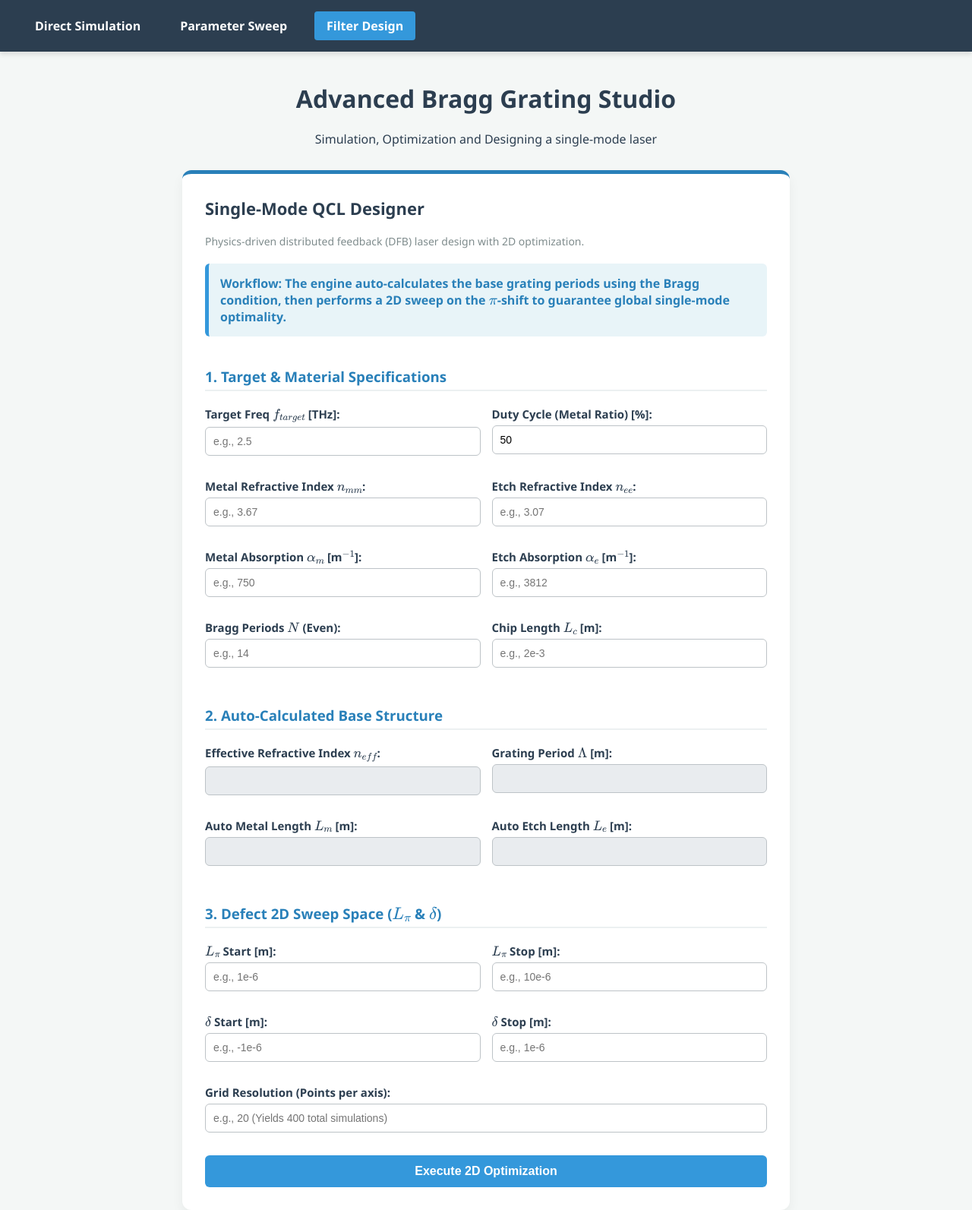
After one commit to punkginger/BraggGratingFilter, a Flask app: page /design in a window 1280 px wide. The commit adds this page. Shown: the whole page at 76% size. Run offline with Flask 3, Linux system fonts and the light colour scheme; some libraries are stand-ins or nearby versions.

Commit message:
tried to introduce a 2d-sweep method for Lpi and delta to design a single mode laser with optimized parameters. it's still buggy and not working normally, seems that Lpi has no impact on the outcome, how could that be?

```diff
--- a/app.py
+++ b/app.py
@@ -2,6 +2,7 @@ from flask import Flask, render_template, request, jsonify
 import numpy as np
 from engineer_bragg_grating import engineer_bragg_grating
 from bragg_grating_tmm import bragg_grating_tmm
+from engineer_2d_bragg_grating import run_2d_sweep
 
 app = Flask(__name__)
 
@@ -12,6 +13,10 @@ def simulate_page():
 @app.route('/optimize')
 def optimize_page():
     return render_template('optimize.html', active_page='optimize')
+
+@app.route('/design')
+def design_page():
+    return render_template('design.html', active_page='design')
 
 
 @app.route('/api/simulate', methods=['POST'])
@@ -90,5 +95,41 @@ def run_optimization():
         # We catch any ValueError thrown by the engineer_bragg_grating engine!
         return jsonify({"status": "error", "message": str(e)}), 400
 
+@app.route('/api/design', methods=['POST'])
+def run_design():
+    data = request.json
+
+    try:
+        resolution = int(data['resolution'])
+        Lpi_array = np.linspace(data['lpi_start'], data['lpi_stop'], resolution)
+        delta_array = np.linspace(data['delta_start'], data['delta_stop'], resolution)
+
+
+        f_target = float(data['f_target'])
+        Lm = float(data['Lm'])
+        Le = float(data['Le'])
+        nmm = float(data['nmm'])
+        nee = float(data['nee'])
+        am = float(data['am'])
+        ae = float(data['ae'])
+        N = int(data['N'])
+        Lc = float(data['Lc'])
+
+        error_matrix, best_Lpi, best_delta = run_2d_sweep(
+            f_target, Lpi_array, delta_array, Lm, Le, nmm, nee, am, ae, N, Lc
+        )
+
+        return jsonify({
+            "status": "success",
+            "optimal_Lpi": float(best_Lpi),
+            "optimal_delta": float(best_delta),
+            "Lpi_array": Lpi_array.tolist(),
+            "delta_array": delta_array.tolist(),
+            "error_matrix": error_matrix.tolist()
+        }), 200
+
+    except Exception as e:
+        return jsonify({"status": "error", "message": str(e)}), 400
+
 if __name__ == '__main__':
     app.run(debug=True, port=5000)
--- a/templates/base.html
+++ b/templates/base.html
@@ -30,12 +30,12 @@
 <body>
     <div class="navbar">
         <a href="/" class="{% if active_page == 'simulate' %}active{% endif %}">Direct Simulation</a>
-        <a href="/optimize" class="{% if active_page == 'optimize' %}active{% endif %}">Parameter Optimization</a>
-        <a href="#" style="opacity: 0.5;">Filter Design (Coming Soon!)</a>
+        <a href="/optimize" class="{% if active_page == 'optimize' %}active{% endif %}">Parameter Sweep</a>
+        <a href="/design" class="{% if active_page == 'design' %}active{% endif %}">Filter Design</a>
     </div>
     <div class="header">
         <h1>Advanced Bragg Grating Studio</h1>
-        <p>Signal Processing & Optical Filter Design</p>
+        <p>Simulation, Optimization and Designing a single-mode laser</p>
     </div>
     <div class="container">
         {% block content %}{% endblock %}
--- /dev/null
+++ b/templates/design.html
@@ -0,0 +1,229 @@
+{% extends "base.html" %}
+
+{% block content %}
+<style>
+    .form-grid { display: grid; grid-template-columns: 1fr 1fr; gap: 15px; }
+    .section-title { grid-column: 1 / -1; margin-top: 20px; margin-bottom: 5px; border-bottom: 2px solid #ecf0f1; padding-bottom: 5px; color: #2980b9; }
+    .warning-box { background-color: #e8f4f8; color: #2980b9; padding: 15px; border-radius: 6px; border-left: 5px solid #3498db; margin-bottom: 20px; font-weight: bold; }
+    #error-box { display: none; background-color: #f8d7da; color: #721c24; padding: 15px; border-radius: 6px; border-left: 5px solid #f5c6cb; margin-bottom: 20px; font-weight: bold; }
+    .info-box { background-color: #e8f4f8; color: #2980b9; padding: 15px; border-radius: 6px; border-left: 5px solid #3498db; margin-bottom: 20px; font-weight: bold;}
+    .readonly-input { background-color: #e9ecef; cursor: not-allowed; font-weight: bold; color: #2c3e50; }
+</style>
+
+<div class="card" style="border-top-color: #2980b9;">
+    <h2>Single-Mode QCL Designer</h2>
+    <p class="subtitle">Physics-driven distributed feedback (DFB) laser design with 2D optimization.</p>
+
+    <div class="info-box">
+        Workflow: The engine auto-calculates the base grating periods using the Bragg condition, then performs a 2D sweep on the \(\pi\)-shift to guarantee global single-mode optimality.
+    </div>
+
+    <div id="error-box"></div>
+
+    <div class="form-grid">
+        <h3 class="section-title">1. Target & Material Specifications</h3>
+        <div class="form-group">
+            <label>Target Freq \(f_{target}\) [THz]:</label>
+            <input type="number" id="des-freq" placeholder="e.g., 2.5" step="0.1" oninput="calculateBragg()">
+        </div>
+        <div class="form-group">
+            <label>Duty Cycle (Metal Ratio) [%]:</label>
+            <input type="number" id="des-duty" value="50" step="1" oninput="calculateBragg()">
+        </div>
+
+        <div class="form-group">
+            <label>Metal Refractive Index \(n_{mm}\):</label>
+            <input type="number" id="des-nmm" placeholder="e.g., 3.67" step="0.01" oninput="calculateBragg()">
+        </div>
+        <div class="form-group">
+            <label>Etch Refractive Index \(n_{ee}\):</label>
+            <input type="number" id="des-nee" placeholder="e.g., 3.07" step="0.01" oninput="calculateBragg()">
+        </div>
+        <div class="form-group">
+            <label>Metal Absorption \(\alpha_m\) [m\(^{-1}\)]:</label>
+            <input type="number" id="des-am" placeholder="e.g., 750">
+        </div>
+        <div class="form-group">
+            <label>Etch Absorption \(\alpha_e\) [m\(^{-1}\)]:</label>
+            <input type="number" id="des-ae" placeholder="e.g., 3812">
+        </div>
+
+        <div class="form-group"><label>Bragg Periods \(N\) (Even):</label><input type="number" id="des-N" placeholder="e.g., 14"></div>
+        <div class="form-group"><label>Chip Length \(L_c\) [m]:</label><input type="number" id="des-Lc" placeholder="e.g., 2e-3"></div>
+
+        <h3 class="section-title">2. Auto-Calculated Base Structure</h3>
+        <div class="form-group">
+            <label>Effective Refractive Index \(n_{eff}\):</label>
+            <input type="text" id="calc-neff" class="readonly-input" readonly>
+        </div>
+        <div class="form-group">
+            <label>Grating Period \(\Lambda\) [m]:</label>
+            <input type="text" id="calc-period" class="readonly-input" readonly>
+        </div>
+        <div class="form-group">
+            <label>Auto Metal Length \(L_m\) [m]:</label>
+            <input type="text" id="calc-Lm" class="readonly-input" readonly>
+        </div>
+        <div class="form-group">
+            <label>Auto Etch Length \(L_e\) [m]:</label>
+            <input type="text" id="calc-Le" class="readonly-input" readonly>
+        </div>
+
+        <h3 class="section-title">3. Defect 2D Sweep Space (\(L_{\pi}\) & \(\delta\))</h3>
+        <div class="form-group"><label>\(L_{\pi}\) Start [m]:</label><input type="number" id="sweep-lpi-start" placeholder="e.g., 1e-6"></div>
+        <div class="form-group"><label>\(L_{\pi}\) Stop [m]:</label><input type="number" id="sweep-lpi-stop" placeholder="e.g., 10e-6"></div>
+
+        <div class="form-group"><label>\(\delta\) Start [m]:</label><input type="number" id="sweep-delta-start" placeholder="e.g., -1e-6"></div>
+        <div class="form-group"><label>\(\delta\) Stop [m]:</label><input type="number" id="sweep-delta-stop" placeholder="e.g., 1e-6"></div>
+
+        <div class="form-group" style="grid-column: 1 / -1;">
+            <label>Grid Resolution (Points per axis):</label>
+            <input type="number" id="sweep-res" placeholder="e.g., 20 (Yields 400 total simulations)">
+        </div>
+    </div>
+
+    <button onclick="runDesign()" id="run-btn">Execute 2D Optimization</button>
+</div>
+<script src="https://cdn.plot.ly/plotly-2.27.0.min.js"></script>
+
+<div class="card" id="chart-card" style="display: none; margin-top: 30px; border-top-color: #8e44ad;">
+    <h3 id="result-text" style="text-align: center; color: #8e44ad;"></h3>
+    <p style="text-align: center; color: #7f8c8d;">Finding the global minimum error (Dark Blue = Best Performance)</p>
+    <div id="plotly-heatmap" style="width: 100%; height: 500px;"></div>
+</div>
+
+<script>
+    function calculateBragg() {
+        const freqTHz = parseFloat(document.getElementById('des-freq').value);
+        const dutyCycle = parseFloat(document.getElementById('des-duty').value) / 100.0;
+
+        const n_metal = parseFloat(document.getElementById('des-nmm').value);
+        const n_etch = parseFloat(document.getElementById('des-nee').value);
+
+        // Wait until they have filled in the target and BOTH indices before calculating
+        if (isNaN(freqTHz) || freqTHz <= 0 || isNaN(dutyCycle) || isNaN(n_metal) || isNaN(n_etch)) {
+            document.getElementById('calc-neff').value = '';
+            document.getElementById('calc-period').value = '';
+            document.getElementById('calc-Lm').value = '';
+            document.getElementById('calc-Le').value = '';
+            return;
+        }
+
+        // 1. Calculate the Effective Refractive Index
+        const n_eff = (n_metal * dutyCycle) + (n_etch * (1.0 - dutyCycle));
+
+        // 2. The Bragg Condition Math! (Lambda = c / (2 * neff * f))
+        const c = 299792458; // Speed of light in m/s
+        const freqHz = freqTHz * 1e12;
+        const period = c / (2.0 * n_eff * freqHz);
+
+        // 3. Split the period into Metal and Etch lengths
+        const Lm = period * dutyCycle;
+        const Le = period * (1.0 - dutyCycle);
+
+        // 4. Display the gorgeous results to the user
+        document.getElementById('calc-neff').value = n_eff.toFixed(4);
+        document.getElementById('calc-period').value = period.toExponential(4);
+        document.getElementById('calc-Lm').value = Lm.toExponential(4);
+        document.getElementById('calc-Le').value = Le.toExponential(4);
+    }
+
+    window.onload = calculateBragg;
+    async function runDesign() {
+        const errorBox = document.getElementById('error-box');
+        const runBtn = document.getElementById('run-btn');
+        const chartCard = document.getElementById('chart-card');
+
+        errorBox.style.display = 'none';
+        chartCard.style.display = 'none';
+
+        // Grab all our inputs!
+        const f_target = parseFloat(document.getElementById('des-freq').value) * 1e12; // Convert to Hz
+        const Lm = parseFloat(document.getElementById('calc-Lm').value);
+        const Le = parseFloat(document.getElementById('calc-Le').value);
+        const nmm = parseFloat(document.getElementById('des-nmm').value);
+        const nee = parseFloat(document.getElementById('des-nee').value);
+        const am = parseFloat(document.getElementById('des-am').value);
+        const ae = parseFloat(document.getElementById('des-ae').value);
+        const N = parseInt(document.getElementById('des-N').value);
+        const Lc = parseFloat(document.getElementById('des-Lc').value);
+
+        const lpi_start = parseFloat(document.getElementById('sweep-lpi-start').value);
+        const lpi_stop = parseFloat(document.getElementById('sweep-lpi-stop').value);
+        const delta_start = parseFloat(document.getElementById('sweep-delta-start').value);
+        const delta_stop = parseFloat(document.getElementById('sweep-delta-stop').value);
+        const res = parseInt(document.getElementById('sweep-res').value);
+
+        if (isNaN(Lm) || isNaN(Le)) { showError("Validation Error: Please fill out the Target and Material sections."); return; }
+        if ([am, ae, N, Lc, lpi_start, lpi_stop, delta_start, delta_stop, res].some(isNaN)) { showError("Validation Error: All sweep parameters must be specified."); return; }
+        if (res < 2 || res > 50) { showError("Validation Error: Grid resolution must be between 2 and 50."); return; }
+
+        // Lock the UI!
+        runBtn.disabled = true;
+        runBtn.innerHTML = `Running ${res * res} Matrix Simulations... Please Wait!`;
+        runBtn.style.backgroundColor = "#95a5a6";
+
+        const payload = {
+            f_target: f_target, Lm: Lm, Le: Le, nmm: nmm, nee: nee, am: am, ae: ae, N: N, Lc: Lc,
+            lpi_start: lpi_start, lpi_stop: lpi_stop, delta_start: delta_start, delta_stop: delta_stop, resolution: res
+        };
+
+        try {
+            const response = await fetch('/api/design', {
+                method: 'POST',
+                headers: { 'Content-Type': 'application/json' },
+                body: JSON.stringify(payload)
+            });
+
+            const data = await response.json();
+
+            if (response.ok) {
+                document.getElementById('result-text').innerHTML = `Global Minimum Found!<br><span style="font-size: 18px; color: #2c3e50;">Best \(L_{\pi}\) = ${data.optimal_Lpi.toExponential(3)} m | Best \(\delta\) = ${data.optimal_delta.toExponential(3)} m</span>`;
+                drawHeatmap(data.Lpi_array, data.delta_array, data.error_matrix);
+                if (window.MathJax) { MathJax.typesetPromise(); }
+            } else {
+                showError("Server Error: " + data.message);
+            }
+        } catch (error) {
+            showError("Connection Failed: Ensure the Flask server is running.");
+        } finally {
+            runBtn.disabled = false;
+            runBtn.innerHTML = "Execute 2D Optimization";
+            runBtn.style.backgroundColor = "#8e44ad";
+        }
+    }
+
+    // 4. THE PLOTLY CONTOUR MAGIC!
+    function drawHeatmap(x_array, y_array, z_matrix) {
+        const chartCard = document.getElementById('chart-card');
+        chartCard.style.display = 'block';
+
+        // Plotly expects z to be a 2D array, which our Python backend perfectly provided!
+        const trace = {
+            x: x_array, // Lpi values
+            y: y_array, // Delta values
+            z: z_matrix, // The Error Matrix
+            type: 'contour', // Contour plots look much more professional than blocky heatmaps!
+            colorscale: 'Viridis', // A gorgeous scientific colour scheme
+            reversescale: true, // We reverse it so the MINIMUM error (the best spot) is the brightest colour!
+            colorbar: { title: 'Frequency Error (Hz)' }
+        };
+
+        const layout = {
+            xaxis: { title: 'Pi-Shift Length L_pi (m)', exponentformat: 'e' },
+            yaxis: { title: 'Deviation Delta (m)', exponentformat: 'e' },
+            margin: { t: 30, b: 50, l: 80, r: 20 }
+        };
+
+        Plotly.newPlot('plotly-heatmap', [trace], layout);
+        chartCard.scrollIntoView({ behavior: 'smooth' });
+    }
+
+    function showError(message) {
+        const errorBox = document.getElementById('error-box');
+        errorBox.innerHTML = message;
+        errorBox.style.display = 'block';
+        window.scrollTo({ top: 0, behavior: 'smooth' });
+    }
+</script>
+{% endblock %}
--- a/templates/optimize.html
+++ b/templates/optimize.html
@@ -9,8 +9,8 @@
 </style>
 
 <div class="card">
-    <h2>Parameter Optimization</h2>
-    <p class="subtitle">Find the optimal physical parameter to hit your target frequency.</p>
+    <h2>Parameter Sweep</h2>
+    <p class="subtitle">Find one optimal physical parameter to hit the target frequency.</p>
 
     <div class="warning-box">
         Notice: Select exactly one parameter to sweep. The optimization engine will hold all other parameters constant.
```
Also changed, not shown: engineer_2d_bragg_grating.py (added, +51 -0 lines).
